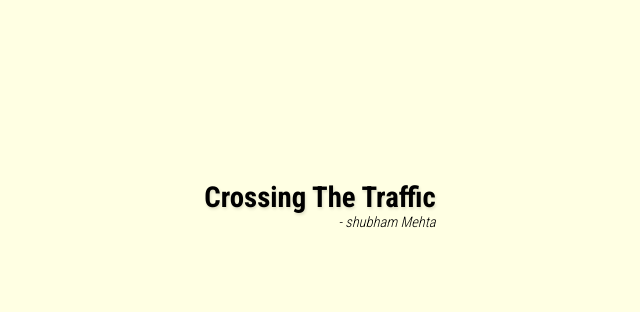
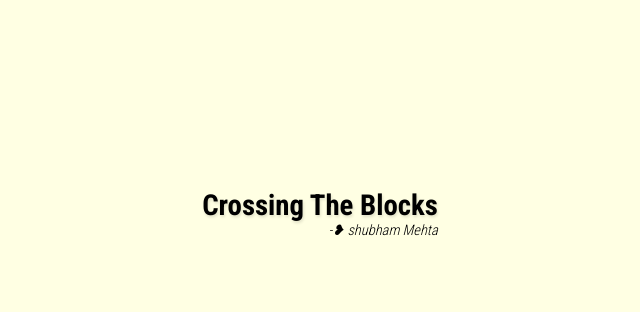
Before and after one commit to shubham11602152/Crossing-The-Blocks-Game, a plain HTML site: page index.html in a window 1280 px wide. Shown: the part 187-499 px from the top of the page, without its empty margins (320-960 px from the left). Drawn offline with Linux system fonts and the light colour scheme; a web font is replaced by a local one.

Commit message:
updated design and added bg music

```diff
--- a/CSS/gameScreen.css
+++ b/CSS/gameScreen.css
@@ -14,7 +14,7 @@
 	height: calc(100vh / 14);
 	border-radius: 4px;
 	/* box-shadow: 0px 0px 5px #6e606088; */
-	border: 2px solid rgba(0, 0, 0, 0.3);
+	border: 4px solid rgba(0, 0, 0, 0.2);
 	filter: drop-shadow(3px 3px 5px rgba(0, 0, 0, 0.397));
 }
 
--- a/CSS/inspirationScreen.css
+++ b/CSS/inspirationScreen.css
@@ -1,7 +1,5 @@
 .inspiration-screen {
-	z-index: 7;
-	background-color: transparent;
-	backdrop-filter: blur(10px);
+	z-index: 8;
 }
 .inspiration-screen .content {
 	margin-bottom: 20px;
--- a/CSS/instructionScreen.css
+++ b/CSS/instructionScreen.css
@@ -1,7 +1,7 @@
 .instruction-screen {
-	z-index: 8;
-	/* animation-delay: 9s; */
-	/* animation: fadeout 1s 6s ease-out forwards ; */
+	z-index: 7;
+	background-color: transparent;
+	backdrop-filter: blur(10px);
 }
 
 .instruction-screen .content {
@@ -12,12 +12,16 @@
 	margin-bottom: 25px;
 }
 
-.heading {
-	margin-bottom: 15px;
+.instruction-content h1 {
+    font-size: 1rem;
+    margin-bottom: 0.5rem;
 }
 
-.instruction-content h1 {
-	font-size: 1rem;
+.instruction-content ul > li{
+	list-style: inside circle;
+	  font-size: 0.8rem;
+	  font-weight: lighter;
+	  font-style: italic;
 }
 
 .tap {
--- a/index.html
+++ b/index.html
@@ -10,7 +10,9 @@
 		<link rel="stylesheet" href="CSS/instructionScreen.css" />
 		<link rel="stylesheet" href="CSS/inspirationScreen.css" />
 		<link rel="stylesheet" href="CSS/gameScreen.css" />
-		<title>Crossing The Traffic</title>
+		<title>Crossing The Blocks</title>
+		<!-- link external javascript file -->
+		<script src="main.js" defer></script>
 	</head>
 	<!-- <body onresize="resize()"> -->
 	<body>
@@ -33,12 +35,12 @@
 		<div class="container screen splash-screen fadeout">
 			<div class="heading">
 				<h1 class="app-name">
-					<span>Crossing The Traffic</span>
+				  <span>Crossing The Blocks</span>
 				</h1>
 				<h3 class="creator">
-					<span>- shubham Mehta</span>
+				  <span>-❥ shubham Mehta</span>
 				</h3>
-			</div>
+			  </div>
 		</div>
 
 		<!--Inspiration screen -->
@@ -74,16 +76,12 @@
 				</h1>
 				<div class="instruction-content">
 					<h1 class="heading">
-						<span>" Click "</span>
+						<span>" Tap "</span>
 					</h1>
-					<h3>
-						<span
-							>- Anywhere to <strong> move/stop</strong> the
-							block</span
-						><br /><br /><span
-							>- Avoid hitting the moving blocks</span
-						>
-					</h3>
+					<ul>
+					<li>Anywhere to <strong> move/stop</strong> the block</li>
+					<li>Avoid hitting the moving blocks</li>
+					</ul>
 				</div>
 			</div>
 			<div class="tap">
@@ -101,6 +99,4 @@
 			<div class="scores">0</div>
 		</div>
 	</body>
-	<!-- link external javascript file -->
-	<script src="main.js"></script>
 </html>
--- a/style.css
+++ b/style.css
@@ -23,6 +23,10 @@ a {
 	text-decoration: none;
 	cursor: pointer;
 	color: black;
+}
+
+a:hover{
+	text-decoration: underline;
 }
 
 body {
```
